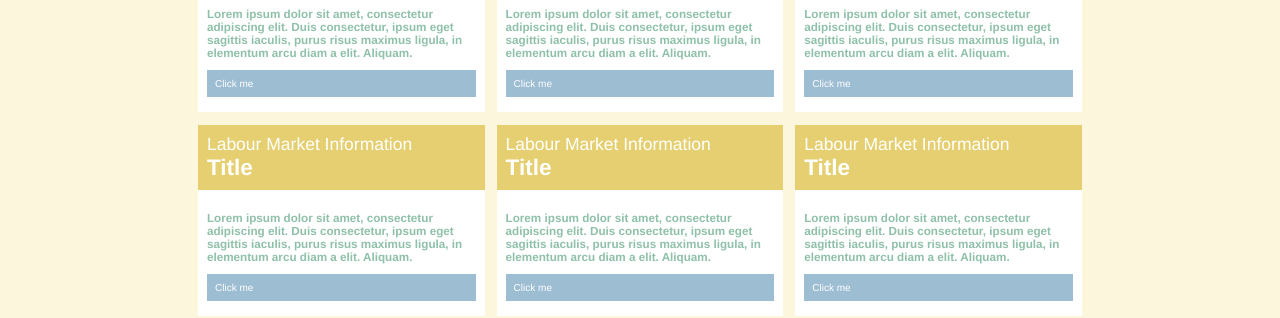
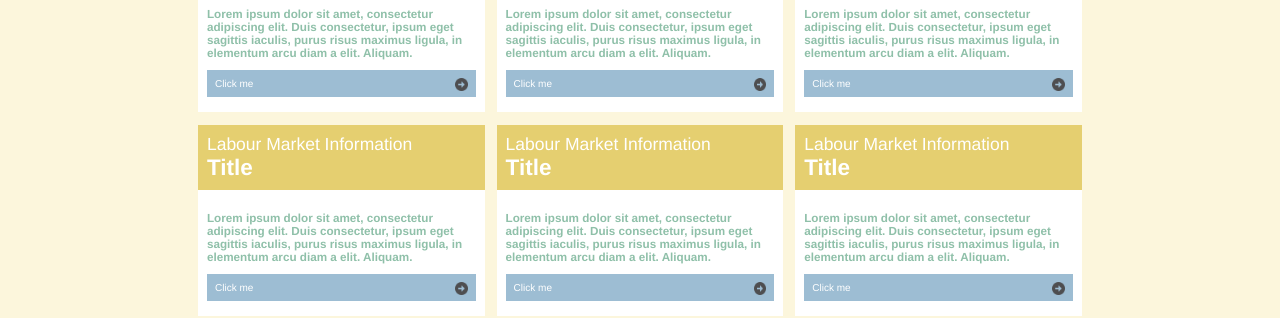
Before and after one commit to ChristineShaffer/Woodbuffalo-RFP, a plain HTML site: page public_html/index.html in a window 1280 px wide. Shown: the part 503-821 px from the top of the page. Drawn offline with Linux system fonts and the light colour scheme.

Commit message:
Added in forward arrow

```diff
--- a/public_html/css/index.css
+++ b/public_html/css/index.css
@@ -43,3 +43,7 @@
     background-color: #9DBDD3;
     padding: 3%;
 }
+.button img {
+    float: right;
+    width: 5%;
+}
--- a/public_html/index.html
+++ b/public_html/index.html
@@ -86,7 +86,12 @@
                              purus risus maximus ligula, in elementum arcu diam
                              a elit. Aliquam.
                         </h3>
-                        <a href="#"><div class="button">Click me</div></a>
+                        <a href="#">
+                            <div class="button">
+                                Click me
+                                <img alt="Arrow" src="resources/arrow_right.png">
+                            </div>
+                        </a>
                     </div>
                 </div>
                 <div class="box col-4 col-t-4">
@@ -101,7 +106,12 @@
                              purus risus maximus ligula, in elementum arcu diam
                              a elit. Aliquam.
                         </h3>
-                        <a href="#"><div class="button">Click me</div></a>
+                        <a href="#">
+                            <div class="button">
+                                Click me
+                                <img alt="Arrow" src="resources/arrow_right.png">
+                            </div>
+                        </a>
                     </div>
                 </div>
                 <div class="box col-4 col-t-4">
@@ -116,7 +126,12 @@
                              purus risus maximus ligula, in elementum arcu diam
                              a elit. Aliquam.
                         </h3>
-                        <a href="#"><div class="button">Click me</div></a>
+                        <a href="#">
+                            <div class="button">
+                                Click me
+                                <img alt="Arrow" src="resources/arrow_right.png">
+                            </div>
+                        </a>
                     </div>
                 </div>
             </div>
@@ -134,7 +149,12 @@
                              purus risus maximus ligula, in elementum arcu diam
                              a elit. Aliquam.
                         </h3>
-                        <a href="#"><div class="button">Click me</div></a>
+                        <a href="#">
+                            <div class="button">
+                                Click me
+                                <img alt="Arrow" src="resources/arrow_right.png">
+                            </div>
+                        </a>
                     </div>
                 </div>
                 <div class="box col-4 col-t-4">
@@ -149,7 +169,12 @@
                              purus risus maximus ligula, in elementum arcu diam
                              a elit. Aliquam.
                         </h3>
-                        <a href="#"><div class="button">Click me</div></a>
+                        <a href="#">
+                            <div class="button">
+                                Click me
+                                <img alt="Arrow" src="resources/arrow_right.png">
+                            </div>
+                        </a>
                     </div>
                 </div>
                 <div class="box col-4 col-t-4">
@@ -164,7 +189,12 @@
                              purus risus maximus ligula, in elementum arcu diam
                              a elit. Aliquam.
                         </h3>
-                        <a href="#"><div class="button">Click me</div></a>
+                        <a href="#">
+                            <div class="button">
+                                Click me
+                                <img alt="Arrow" src="resources/arrow_right.png">
+                            </div>
+                        </a>
                     </div>
                 </div>
             </div>
```
Also changed, not shown: public_html/resources/arrow_right.png (added), public_html/resources/arrow_right1.png (added).
